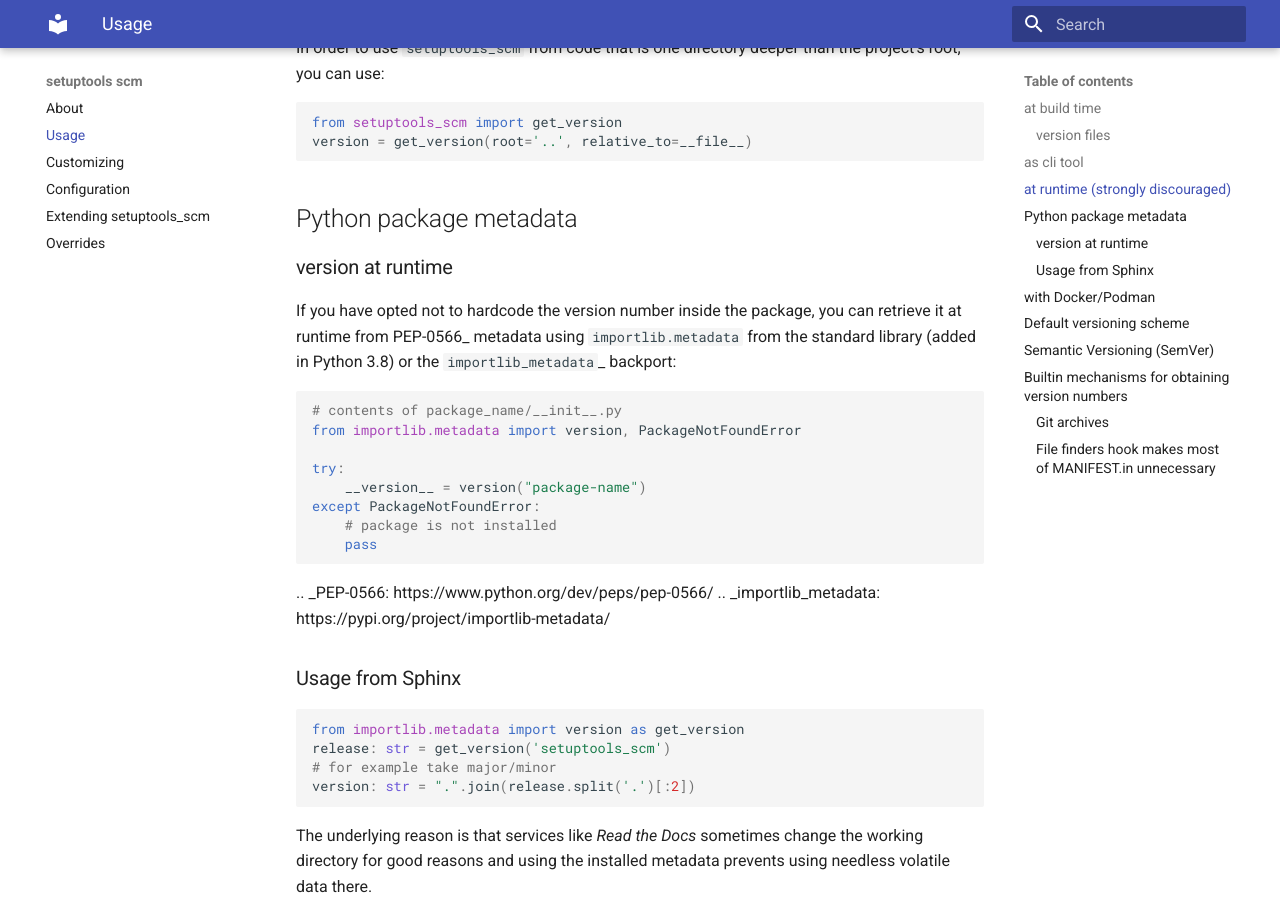
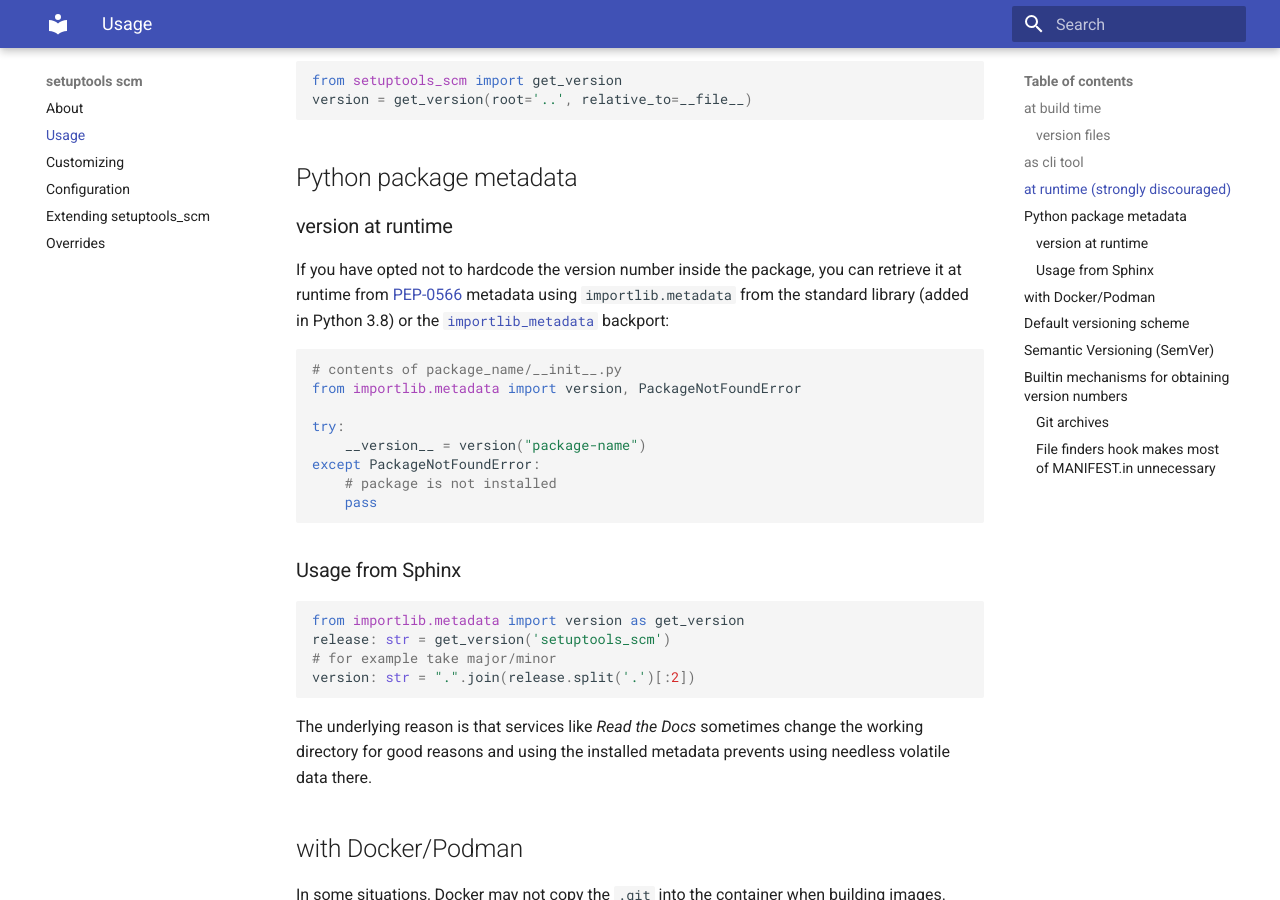
Before and after one commit to pypa/setuptools-scm, an MkDocs documentation site: the page built from docs/usage.md, in a window 1280 px wide and 900 px high, scrolled down 1800 px. Built offline with MkDocs 1.6.1 and Material for MkDocs 9.7.7, drawn with Linux system fonts in a browser that asks for light colours; some of the changed text lies outside the part shown.

Commit message:
Fix rst remnants

````diff
--- a/docs/usage.md
+++ b/docs/usage.md
@@ -36,13 +36,12 @@
 Where ``pkg`` is the name of your package.
 
 
-.. code-block:: shell
+```commandline
+$ python -m setuptools_scm
 
-    $ python -m setuptools_scm
-
-    # To explore other options, try:
-    $ python -m setuptools_scm --help
-
+# To explore other options, try:
+$ python -m setuptools_scm --help
+```
 
 ## as cli tool
 
@@ -104,9 +103,9 @@
 ### version at runtime
 
 If you have opted not to hardcode the version number inside the package,
-you can retrieve it at runtime from PEP-0566_ metadata using
+you can retrieve it at runtime from [PEP-0566](https://www.python.org/dev/peps/pep-0566/) metadata using
 ``importlib.metadata`` from the standard library (added in Python 3.8)
-or the `importlib_metadata`_ backport:
+or the [`importlib_metadata`](https://pypi.org/project/importlib-metadata/) backport:
 
 ```python
 # contents of package_name/__init__.py
@@ -118,9 +117,6 @@
     # package is not installed
     pass
 ```
-
-.. _PEP-0566: https://www.python.org/dev/peps/pep-0566/
-.. _importlib_metadata: https://pypi.org/project/importlib-metadata/
 
 
 ### Usage from Sphinx
````
